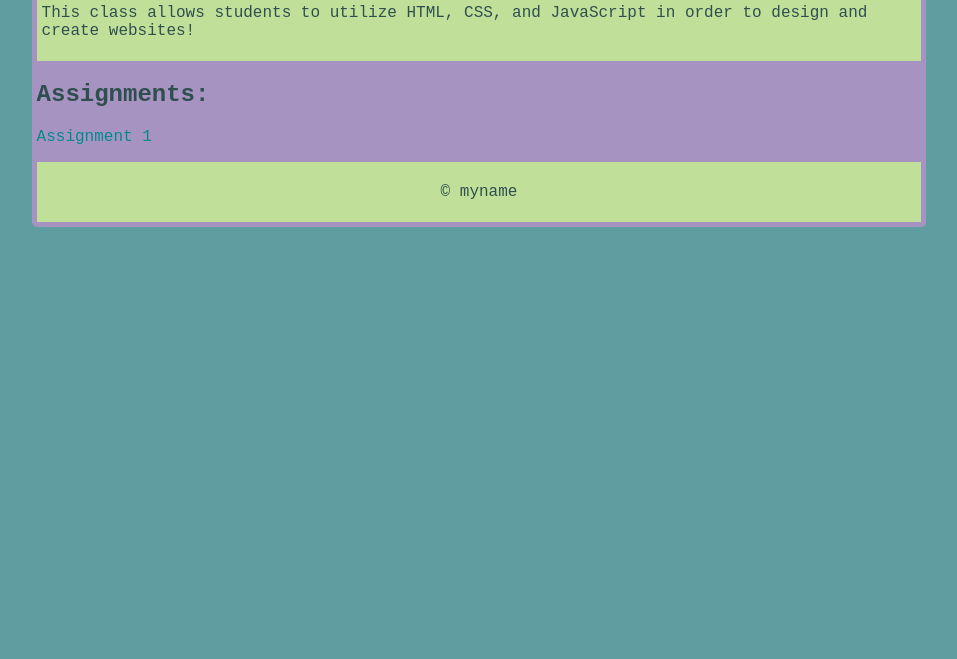
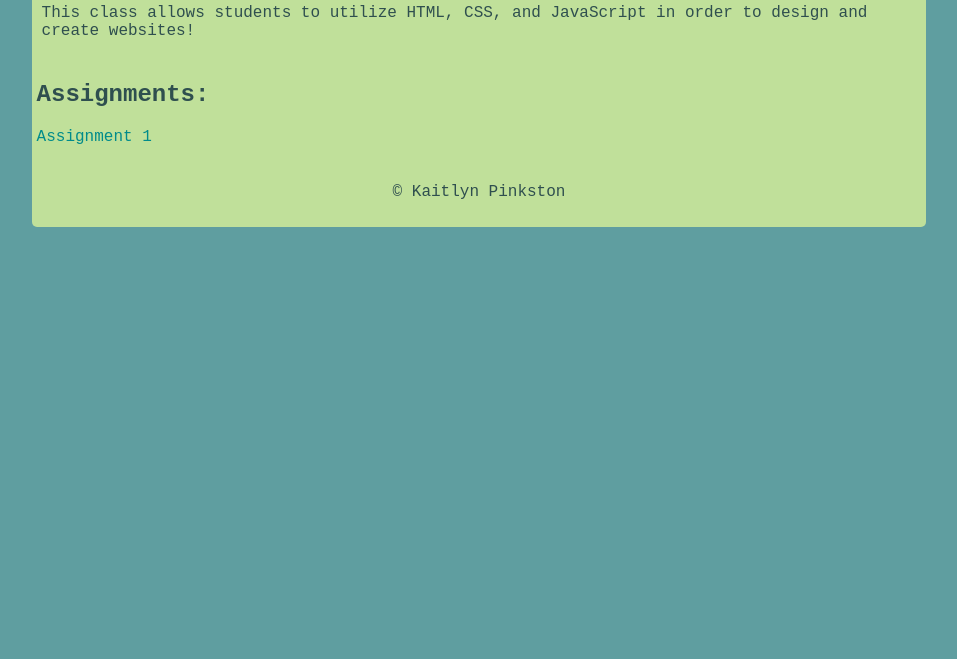
Before and after one commit to kaitlynp78/kaitlynp78.github.io, a plain HTML site: page csce242/index.html in a window 1280 px wide. Shown: the part 141-800 px from the top of the page, without its empty margins (161-1118 px from the left). Drawn offline with Linux system fonts and the light colour scheme.

Commit message:
Main Page CSS

```diff
--- a/csce242/index.html
+++ b/csce242/index.html
@@ -18,7 +18,7 @@
                 </ul>
             </main>
             <footer>
-                <p>&copy; myname</p>
+                <p>&copy; Kaitlyn Pinkston</p>
             </footer>
         </div>
     </body>
--- a/csce242/styles.css
+++ b/csce242/styles.css
@@ -4,7 +4,7 @@ body{
 }
 
 #content{
-    background: #A793C2;
+    background: #C0E09A;
     color: darkslategray;
     width: 70%;
     margin: auto; /* centers dix */
```
